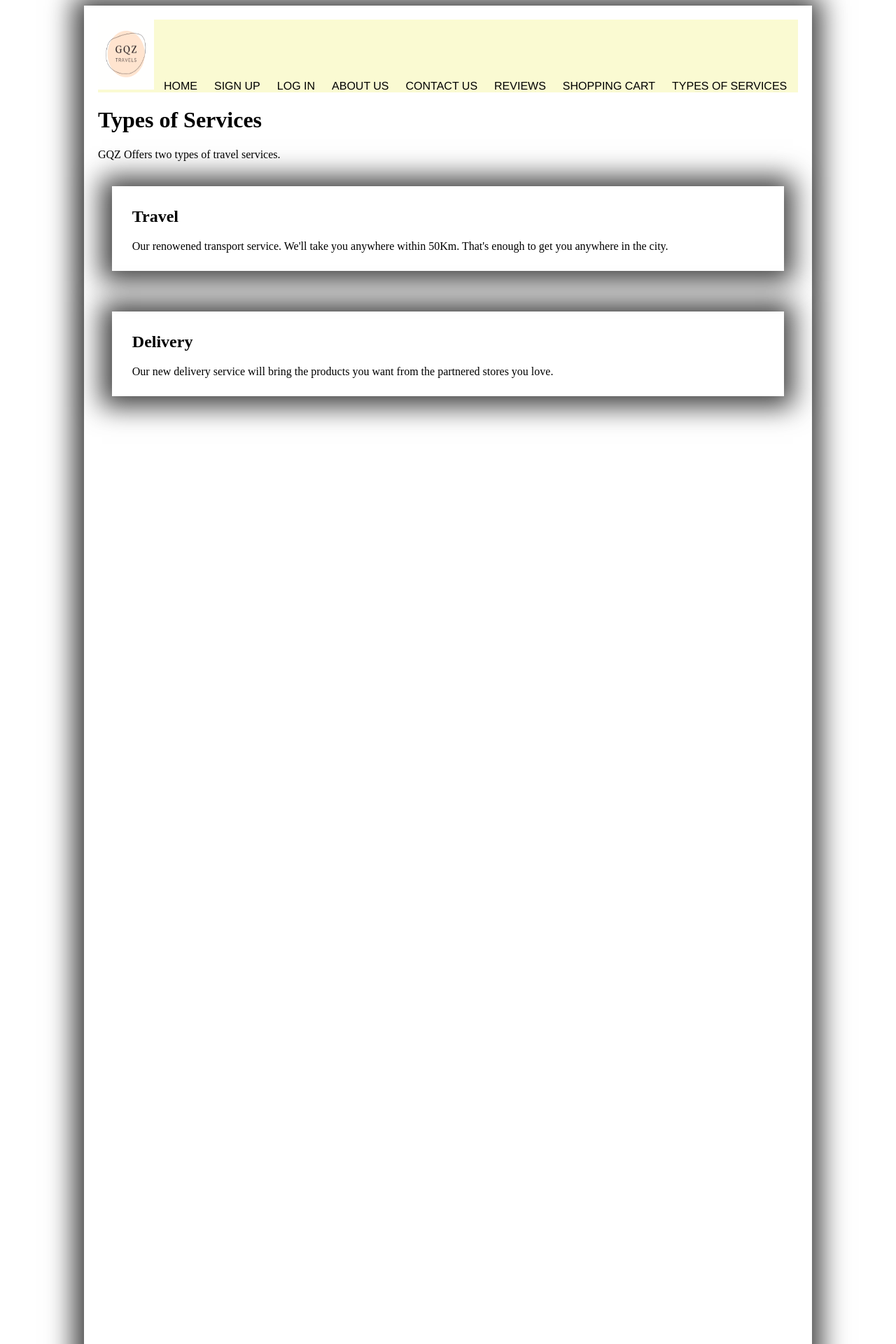
After one commit to ZakHub/CPS630-Project, a PHP site: page /myProject/TypesOfServices.php in a window 1280 px wide. The commit adds this page. Shown: the top 1920 px of the page at 70% size. Run offline with PHP 8.4, Linux system fonts and the light colour scheme.

Commit message:
Added Types of Service Page

```diff
--- a/ContactUs.php
+++ b/ContactUs.php
@@ -18,11 +18,10 @@
       <h1>Contact Us</h1>
       <h2>CPS630 GROUP 13</h2>
       <ul>
-            <li><a href="mailto:qingli.wang@ryerson.ca">Email to QINGLIWANG</a> </li><br>
+        <li><a href="mailto:qingli.wang@ryerson.ca">Email to QINGLIWANG</a></li><br>
         <li><a href="mailto:zabousid@ryerson.ca">Email to Zakaria</a> </li><br>
         <li><a href="mailto:gregory.norton@ryerson.ca">Email to Gregory</a> </li>
       </ul>
-
     </div>
   </div>
 </body>
--- /dev/null
+++ b/TypesOfServices.php
@@ -0,0 +1,65 @@
+<!DOCTYPE html>
+
+<html lang="en">
+<head>
+  <meta charset="UTF-8">
+  <meta name="viewport" content="width=device-width, initial-scale=1">
+  <title>GQZ TRAVELS - Types of Services</title>
+  <link rel="stylesheet" href="Main.css">
+  <style>
+    a {
+      outline: 2px black;
+    }
+
+    .service-outer {
+      padding: 2%;
+    }
+
+    .service {
+      -webkit-box-shadow: -1px 1px 36px 14px rgba(0,0,0,0.75);
+      -moz-box-shadow: -1px 1px 36px 14px rgba(0,0,0,0.75);
+      box-shadow: -1px 1px 36px 14px rgba(0,0,0,0.75);
+      padding: 10px;
+    }
+
+    .service:hover {
+      background-color: lightgray;
+      cursor: pointer;
+    }
+
+    .service * {
+      padding: 0 2%;
+    }
+  </style>
+</head>
+<body>
+  <div id="outer">
+    <div id="inner">
+      <!-- Navigation -->
+      <?php include('navbar.php'); ?>
+
+      <h1>Types of Services</h1>
+      <p>GQZ Offers two types of travel services.</p>
+      <div class="service-outer">
+        <div class="service" id="service-a"
+          onclick="location.href='ServiceA.php';">
+          <!--<h3><a href="ServiceA.php">Travel</a></h3>-->
+          <h2>Travel</h2>
+          <p>Our renowened transport service. We'll take you anywhere within
+            50Km. That's enough to get you anywhere in the city.</p>
+        </div>
+      </div>
+      <br />
+      <div class="service-outer">
+        <div class="service" id="service-b"
+          onclick="location.href='ServiceB.php';">
+          <!--<h3><a href="ServiceB.php">Delivery</a></h3>-->
+          <h2>Delivery</h2>
+          <p>Our new delivery service will bring the products you want from the
+            partnered stores you love.</p>
+        </div>
+      </div>
+    </div>
+  </div>
+</body>
+</html>
--- a/navbar.php
+++ b/navbar.php
@@ -10,8 +10,8 @@ session_start();
   <a href="SignUp.html">Sign Up</a>
   <a href="login.html">Log In</a>
   <a href="AboutUs.php">About Us</a>
-  <a href="ContactUs.html">Contact Us</a>
+  <a href="ContactUs.php">Contact Us</a>
   <a href="Review.html" >Reviews</a>
   <a href="ShoppingCart.html" >Shopping Cart</a>
-  <a href="TypesOfServices.html">Types of Services</a>
+  <a href="TypesOfServices.php">Types of Services</a>
 </nav>
```
Also changed, not shown: ContactUs.html (deleted, +0 -17 lines), ServiceA.php (added, +20 -0 lines), ServiceB.php (added, +20 -0 lines), TypesOfServices.html (deleted, +0 -17 lines). Lines whose indentation alone changed are shown as unchanged.
